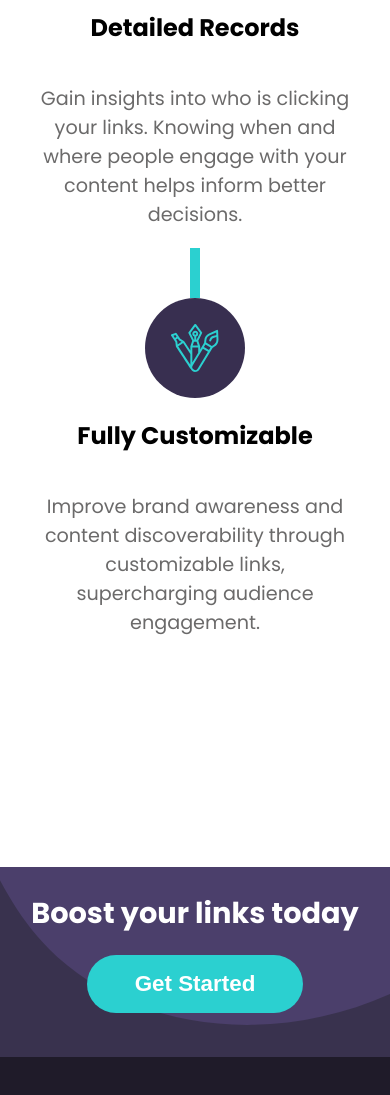
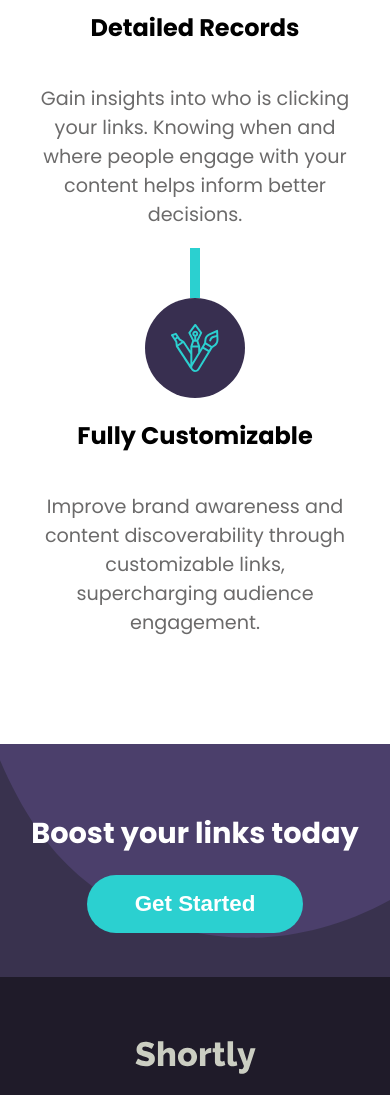
Before and after one commit to honeykhra/week10-urlShortner, a React (Create React App) app: page / in a window 390 px wide. Shown: the part 1846-2941 px from the top of the page. Built offline with nearby package versions, Linux system fonts and the light colour scheme.

Commit message:
some css changes just

```diff
--- a/src/App.css
+++ b/src/App.css
@@ -428,7 +428,7 @@ p {
     position: absolute;
     margin: 0;
     width: 90vw;
-    height: 20vh;
+    height: 22vh;
     border-radius: 0.5rem;
     background-color: #7b6ba7;
     z-index: -1;
@@ -518,7 +518,7 @@ p {
 
   .cards .card3 {
     margin-top: 0rem;
-    margin-bottom: 23rem;
+    margin-bottom: 18rem;
   }
   .span1 {
     background: #2bd0d0;
@@ -551,7 +551,7 @@ p {
     z-index: -1;
     background: #39324e;
     position: absolute;
-    height: 45%;
+    height: 55%;
     width: 100vw;
     overflow: hidden;
   }
```
